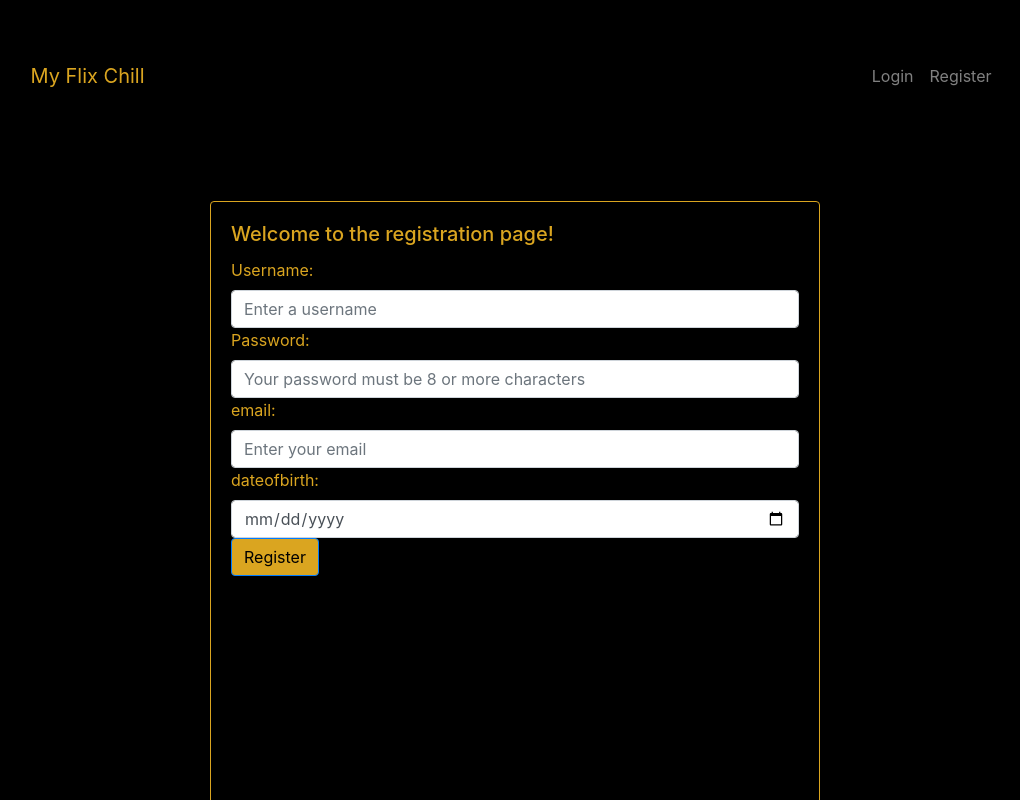
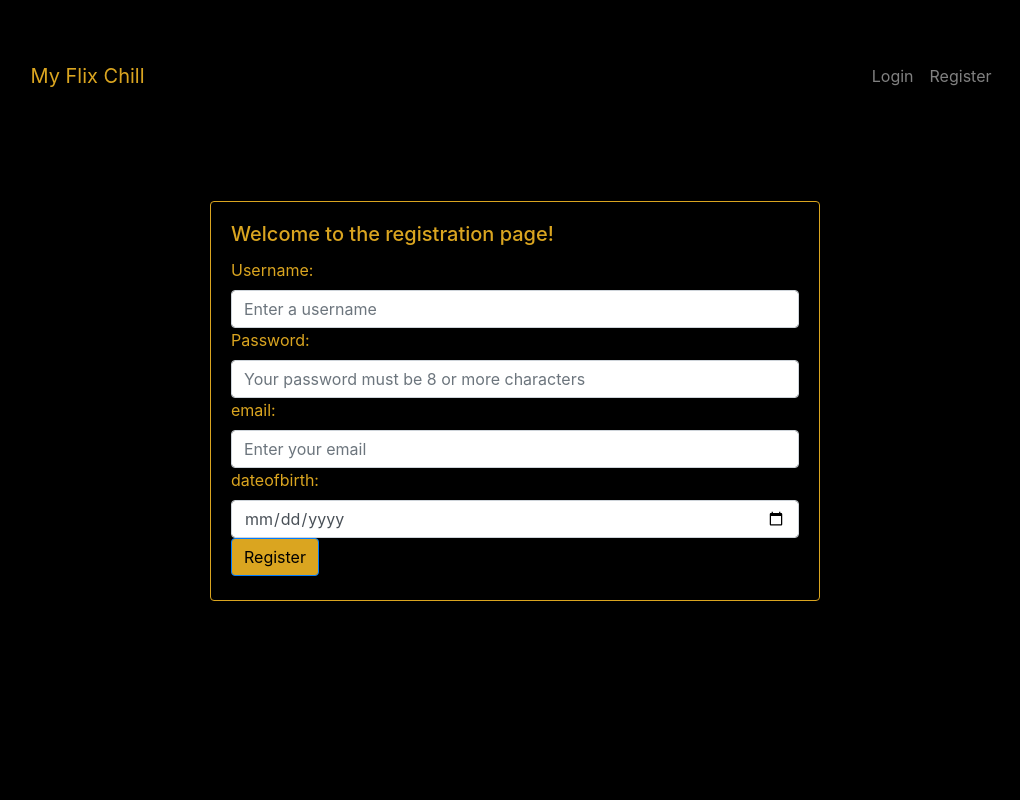
Before and after one commit to AG977/AG977-myFlix-client-, a React (Vite) app: page /register in a window 1280 px wide. Shown: the top 800 px of the page, without its empty margins (125-1145 px from the left). Built offline with nearby package versions, Linux system fonts and the light colour scheme.

Commit message:
fixed style

```diff
--- a/src/components/registration-view/registration-view.scss
+++ b/src/components/registration-view/registration-view.scss
@@ -26,7 +26,7 @@ div.col{
   padding: 25% 0 45% 0;
   }
 
-  .registrationcardcard,
-  .registrationcol {
+  div.registrationcard.card {
+    height: 400px;
     min-height:fit-content;
   }
```
Also changed, not shown: 2 other files (tests, documents, lock files or other folders).
